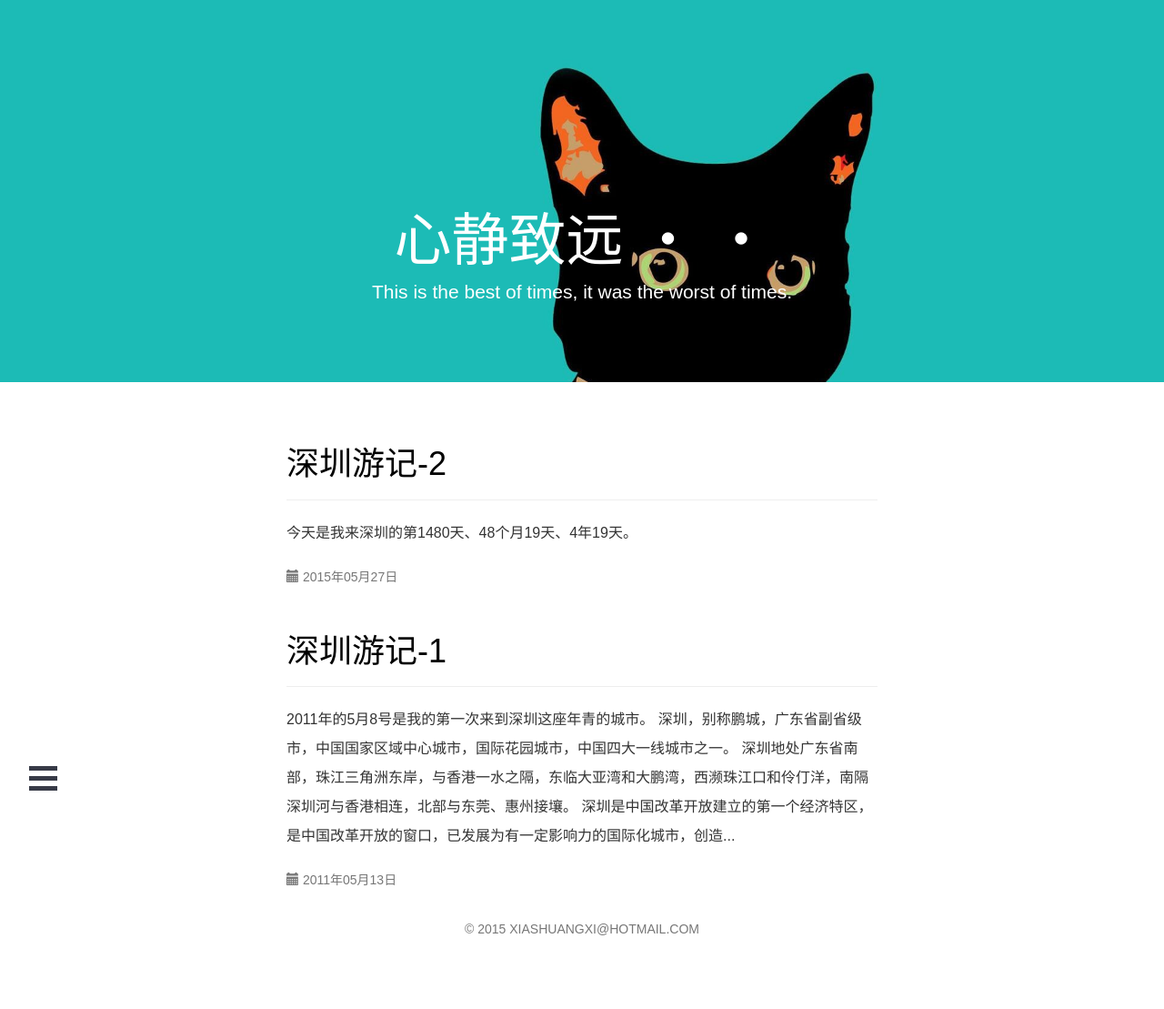
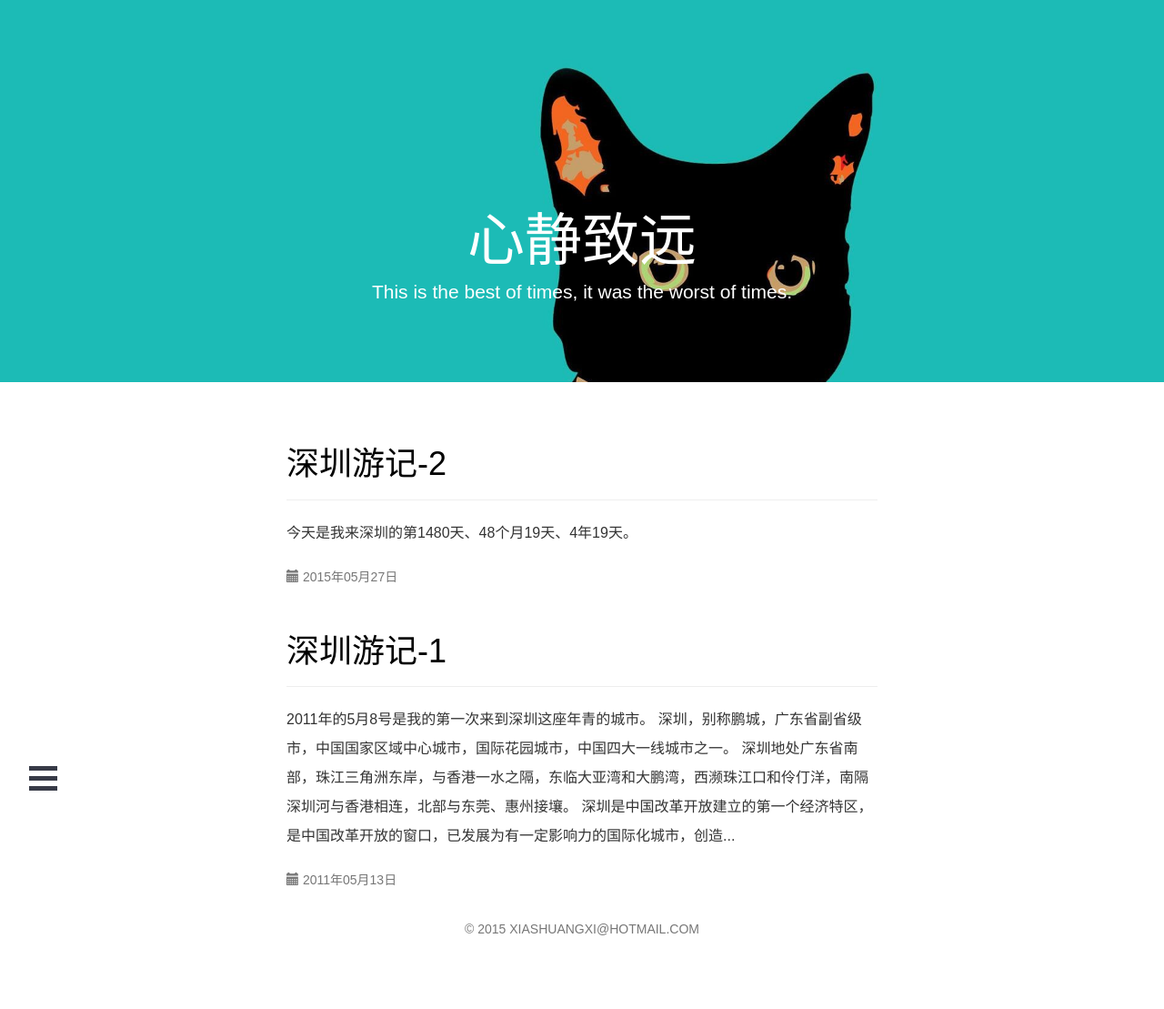
Before and after one commit to jinchangle/xiashuangxi.github.io, a Jekyll site: the page built from index.html, in a window 1280 px wide. Shown: the whole page at 91% size. Built offline with Jekyll 4.4.1, drawn with Linux system fonts in a browser that asks for light colours; nearby versions of some CDN libraries; the list of posts is cut into pages by our own code; comment, search, counter and statistics services are not loaded.

Commit message:
Update banner.html

```diff
--- a/_includes/banner.html
+++ b/_includes/banner.html
@@ -1,7 +1,7 @@
 {% include nav_menu.html %}
 <div class="{% if page.banner %}{% if page.banner = 'min' %}jumbotron-min{% endif %}{% if page.banner = 'full' %}jumbotron-full{% endif %}{% else %}jumbotron{% endif %} masthead banner_bg_image">
     <div class="container">
-        <h1>{{ site.data.center.title }} ・ {{ page.banner }}・{{ page.image }}</h1>
+        <h1>{{ site.data.center.title }}</h1>
         <p>{{ site.data.center.title_sentence }}</p>
     </div>
 </div>
```
